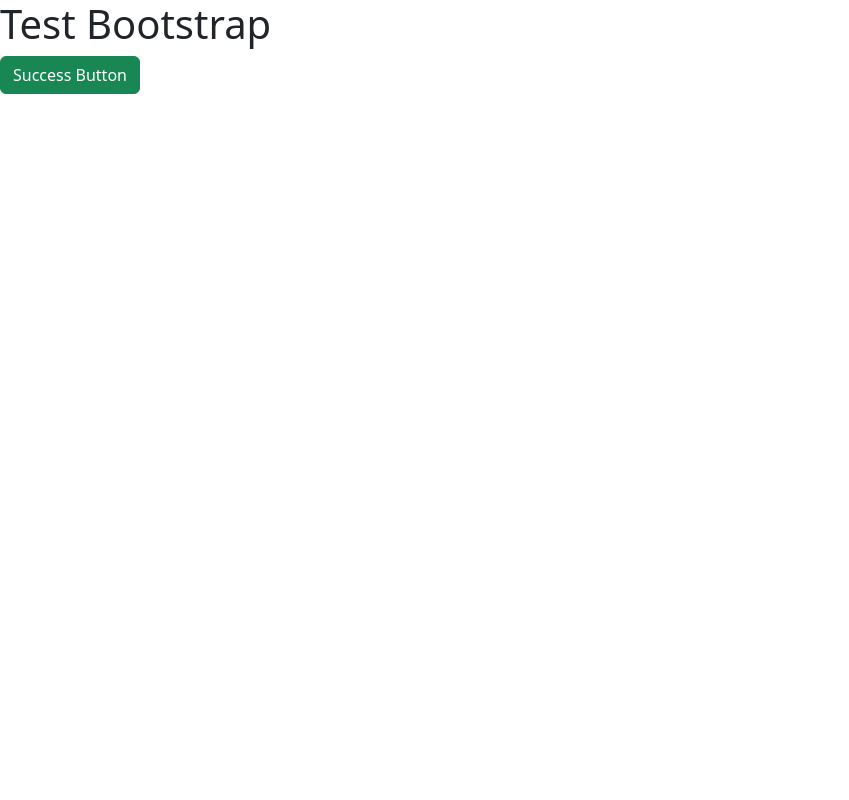
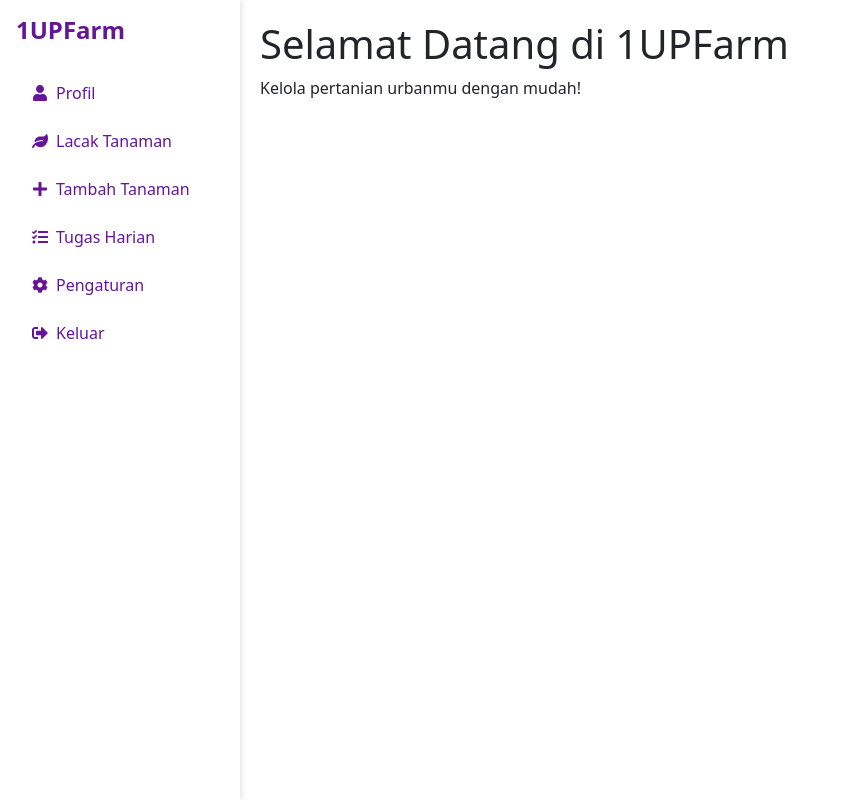
Before and after one commit to mesakhlolo/1UpFarm, a React (Vite) app: page / in a window 1280 px wide. Shown: the whole page, without its empty margins (0-849 px from the left). Built offline with nearby package versions, Linux system fonts and the light colour scheme.

Commit message:
bikin component sidebar

```diff
--- a/package.json
+++ b/package.json
@@ -13,7 +13,8 @@
     "bootstrap": "^5.3.3",
     "react": "^18.3.1",
     "react-bootstrap": "^2.10.5",
-    "react-dom": "^18.3.1"
+    "react-dom": "^18.3.1",
+    "react-icons": "^5.3.0"
   },
   "devDependencies": {
     "@eslint/js": "^9.13.0",
--- a/src/App.jsx
+++ b/src/App.jsx
@@ -1,14 +1,15 @@
-import Button from "react-bootstrap/Button";
 import "bootstrap/dist/css/bootstrap.min.css";
+import Sidebar from "./components/Sidebar";
 
 function App() {
   return (
-    <section>
-      <div>
-        <h1>Test Bootstrap</h1>
-        <Button variant="success">Success Button</Button>
+    <div className="app">
+      <Sidebar />
+      <div className="content" style={{ marginLeft: "240px", padding: "20px" }}>
+        <h1>Selamat Datang di 1UPFarm</h1>
+        <p>Kelola pertanian urbanmu dengan mudah!</p>
       </div>
-    </section>
+    </div>
   );
 }
 
--- /dev/null
+++ b/src/components/Sidebar.jsx
@@ -0,0 +1,40 @@
+import { Nav } from "react-bootstrap";
+import {
+  FaUser,
+  FaLeaf,
+  FaPlus,
+  FaTasks,
+  FaCog,
+  FaSignOutAlt,
+} from "react-icons/fa";
+import "../styles/Sidebar.css";
+
+const Sidebar = () => {
+  return (
+    <div className="sidebar d-flex flex-column align-items-start p-3">
+      <h2 className="mb-4">1UPFarm</h2>
+      <Nav className="flex-column w-100">
+        <Nav.Link href="#" className="sidebar-link">
+          <FaUser className="icon" /> Profil
+        </Nav.Link>
+        <Nav.Link href="#" className="sidebar-link">
+          <FaLeaf className="icon" /> Lacak Tanaman
+        </Nav.Link>
+        <Nav.Link href="#" className="sidebar-link">
+          <FaPlus className="icon" /> Tambah Tanaman
+        </Nav.Link>
+        <Nav.Link href="#" className="sidebar-link">
+          <FaTasks className="icon" /> Tugas Harian
+        </Nav.Link>
+        <Nav.Link href="#" className="sidebar-link">
+          <FaCog className="icon" /> Pengaturan
+        </Nav.Link>
+        <Nav.Link href="#" className="sidebar-link mt-auto">
+          <FaSignOutAlt className="icon" /> Keluar
+        </Nav.Link>
+      </Nav>
+    </div>
+  );
+};
+
+export default Sidebar;
--- /dev/null
+++ b/src/styles/Sidebar.css
@@ -0,0 +1,35 @@
+.sidebar {
+  height: 100vh;
+  width: 240px;
+  background-color: #ffffff; /* Warna background putih */
+  color: #661599; /* Warna teks ungu */
+  position: fixed;
+  top: 0;
+  left: 0;
+  box-shadow: 2px 0 5px rgba(0, 0, 0, 0.1);
+}
+
+.sidebar h2 {
+  font-size: 1.5rem;
+  font-weight: bold;
+  color: #661599; /* Warna teks judul ungu */
+}
+
+.sidebar-link {
+  display: flex;
+  align-items: center;
+  padding: 0.75rem 1rem;
+  color: #661599; /* Warna teks dan ikon ungu */
+  border-radius: 0.5rem;
+  transition: background 0.3s ease;
+}
+
+.sidebar-link:hover {
+  background-color: #f2e6ff; /* Background hover dengan ungu lebih terang */
+  color: #4a0d87; /* Warna teks dan ikon saat hover lebih gelap */
+}
+
+.sidebar-link .icon {
+  color: inherit; /* Ikuti warna teks link */
+  margin-right: 0.5rem;
+}
```
Also changed, not shown: 1 other file (tests, documents, lock files or other folders).
